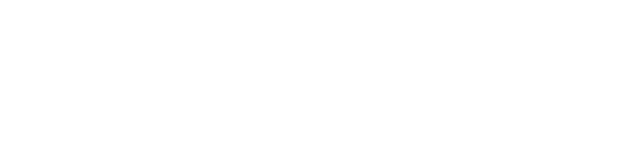
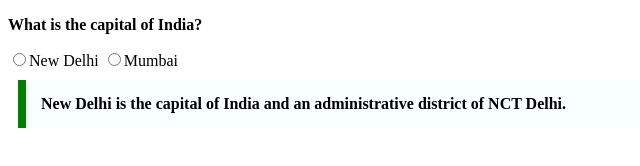
Before and after one commit to acciojob/trivia-rahulkr9162, a website: page main.html in a window 1280 px wide. Shown: the whole page, without its empty margins (0-640 px from the left). Drawn offline with Linux system fonts and the light colour scheme.

Commit message:
created a submission

```diff
--- a/main.html
+++ b/main.html
@@ -10,7 +10,11 @@
 	<!-- the entire body must be written by student -->
     <script type="text/javascript" src="./script.js">
 </script>
-
+	<p>What is the capital of India?</p>
+	<input name = "choose" type="radio">New Delhi</input>
+	<input name = "choose" type="radio">Mumbai</input>
+	<blockquote cite="https://en.wikipedia.org/wiki/New_Delhi">
+		New Delhi is the capital of India and an administrative district of NCT Delhi.
 </body>
 
 </html>
--- a/styles.css
+++ b/styles.css
@@ -1,2 +1,13 @@
 
 /* Your CSS Code here. */
+p{
+	font-weight:bold;
+}
+blockquote{
+max-width: 600px;
+margin: 10px;
+padding: 15px;
+border-left: 8px solid green;
+background-color: #f8fffe;
+font-weight: bold;
+}
```
